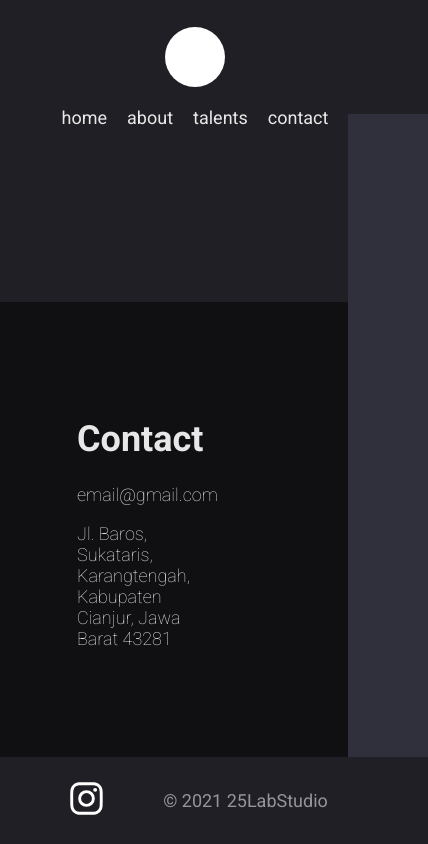
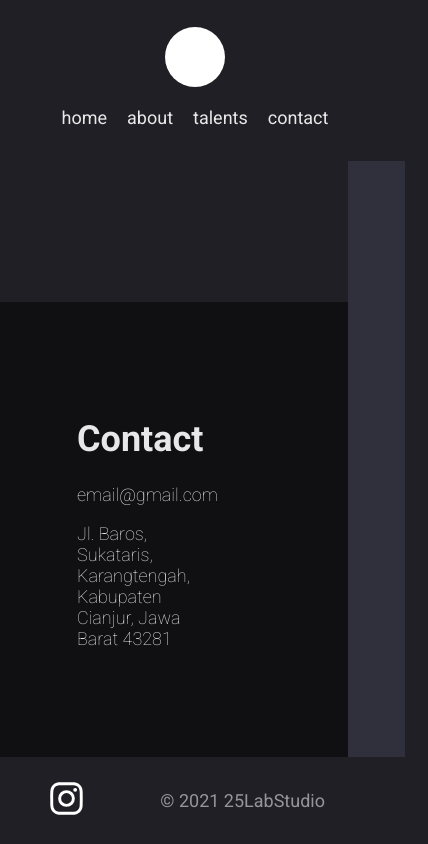
Before and after one commit to faishalirwn/25LabStudio, a Next.js app: page /contact in a window 390 px wide. Shown: the whole page, 428 px wide, since content can reach past the window. Built offline with nearby package versions, Linux system fonts and the light colour scheme.

Commit message:
Contact page semi responsive

```diff
--- a/styles/Contact.module.css
+++ b/styles/Contact.module.css
@@ -45,3 +45,21 @@
     color: white;
 
 }
+
+
+@media (max-width: 500px) {
+    .contact-container {
+        top: 160.6px;
+        height: calc(100vh - 160.6px);
+    }
+}
+
+@media (max-width: 425px) {
+    .contact {
+        /* TBW */
+    }
+
+    .footer {
+        padding: 25px 50px;
+    }
+}
```
